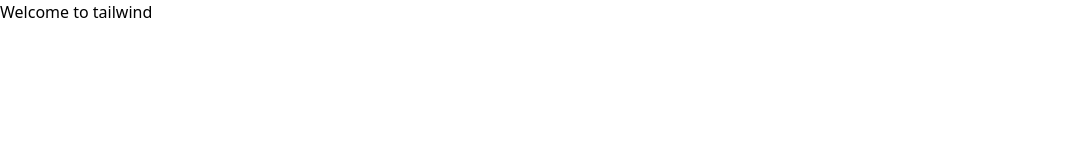
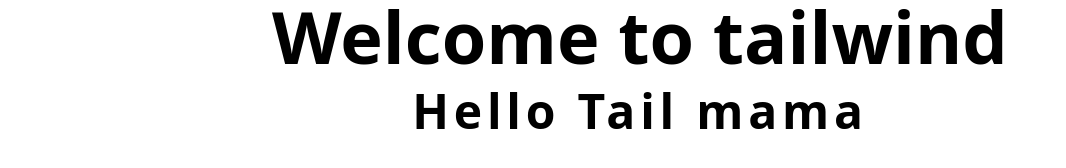
Before and after one commit to anisurarzu/tailwind-web-1, a plain HTML site: page index.htm in a window 1280 px wide. Shown: the whole page, without its empty margins (0-1066 px from the left). Drawn offline with nearby package versions, Linux system fonts and the light colour scheme.

Commit message:
text style chnage

```diff
--- a/index.htm
+++ b/index.htm
@@ -12,6 +12,17 @@
     />
   </head>
   <body>
-    <h1>Welcome to tailwind</h1>
+    <h1 class="text-7xl font-bold text-center">Welcome to tailwind</h1>
+    <h3
+      class="
+        text-5xl
+        font-extrabold
+        text-center
+        tracking-widest
+        leading-relaxed
+      "
+    >
+      Hello Tail mama
+    </h3>
   </body>
 </html>
```
